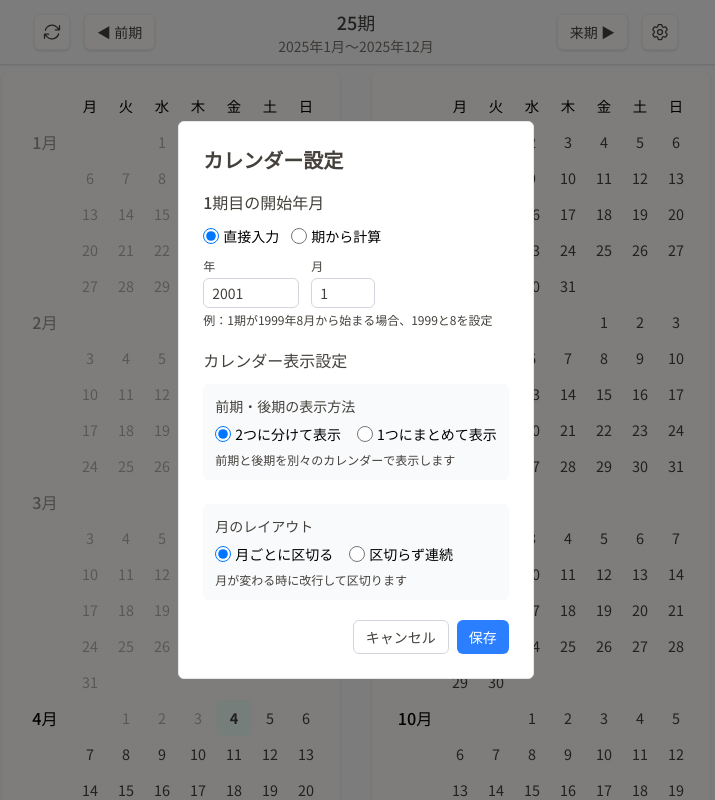
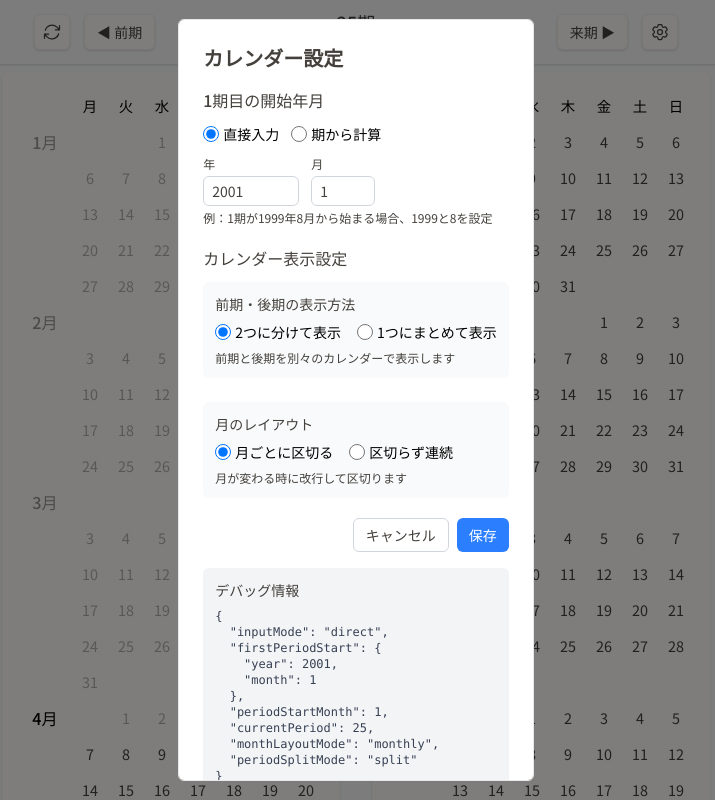
Before and after one commit to okonomi/period-calendar, a React (Vite) app: page / in a window 1280 px wide. Both pictures are taken after a click on the button 944 px from the left and 32 px from the top of the page. Shown: the top 800 px of the page, without its empty margins (284-999 px from the left). Built offline with nearby package versions, Linux system fonts and the light colour scheme; no server answers.

Commit message:
refactor: add form values debugging information display in SettingsForm

```diff
--- a/src/components/SettingsForm.tsx
+++ b/src/components/SettingsForm.tsx
@@ -52,6 +52,9 @@ export const SettingsForm: React.FC<SettingsFormProps> = ({ settings, onSave, on
       periodSplitMode: settings.periodSplitMode,
     },
   })
+
+  // フォーム全体の値を監視
+  const formValues = watch()
 
   // 入力モードと関連する値の監視
   const inputMode = watch("inputMode")
@@ -275,6 +278,11 @@ export const SettingsForm: React.FC<SettingsFormProps> = ({ settings, onSave, on
           保存
         </button>
       </div>
+
+      <div className="mt-4 rounded-md bg-gray-100 p-3">
+        <h3 className="text-calendar-text mb-2 text-sm font-medium">デバッグ情報</h3>
+        <pre className="text-xs text-gray-700">{JSON.stringify(formValues, null, 2)}</pre>
+      </div>
     </form>
   )
 }
```
